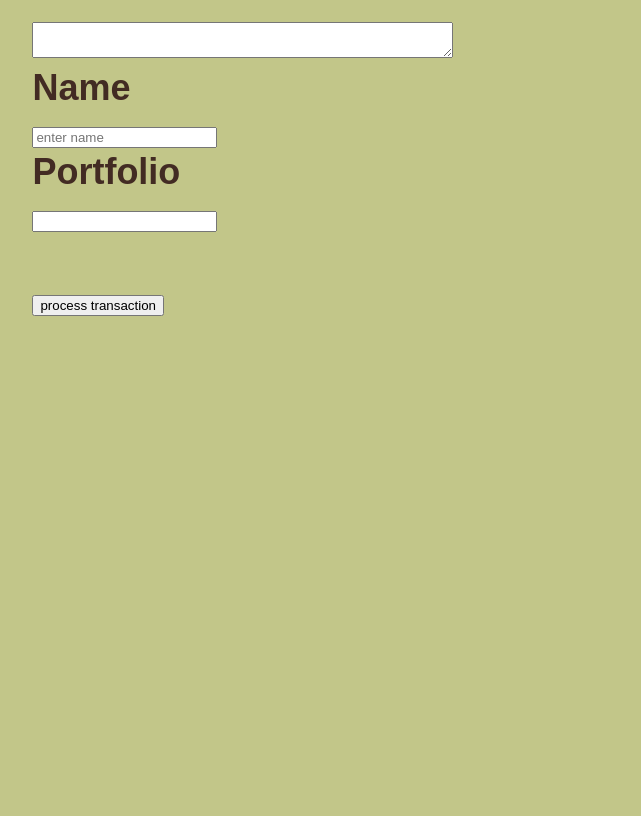
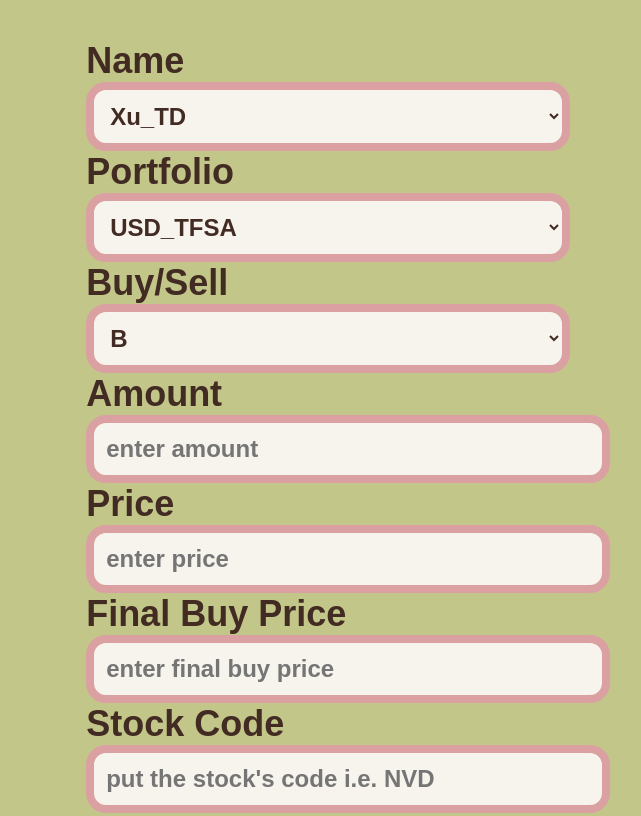
Before and after one commit to immasushirolll/financial-tracker, a website: page index.html in a window 1280 px wide. Shown: the part 520-1336 px from the top of the page, without its empty margins (70-711 px from the left). Before the commit the page ends 942 px from the top, so only its background shows below. Drawn offline with Linux system fonts and the light colour scheme; a web font is replaced by a local one.

Commit message:
chkpt for tn im done

```diff
--- a/index.html
+++ b/index.html
@@ -21,17 +21,48 @@
     <h1>ദ്ദി（• ˕ •マ.ᐟ</h1>
     <p>👋hi dad, i hope this helps!</p>
     <p> input your new transactions below:</p>
-    <textarea id="transactions" rows="2" cols="50"></textarea>
-    <br />
 
     <form action="writer.py" method="POST">
         <label for="name">Name</label><br>
-        <input type="text" id="name" name="name" placeholder="enter name"><br>
+        <select type="select" id="name_test" name="name_test">
+          <option>Xu_TD</option>
+          <option>Xu_WS</option>
+          <option>Jin_TD</option>
+          <option>Yu_TD</option>
+          <option>Jia_TD</option>
+          <option>Jia_WS</option>
+        </select><br>
+
         <label for="portfolio">Portfolio</label><br>
-        <input type="text" id="portfolio" name="portfolio"><br><br>
+        <select type="select" id="portfolio_test" name="portfolio_test">
+            <option>USD_TFSA</option>
+            <option>USD_CASH</option>
+            <option>CAD_TFSA</option>
+            <option>CAD_SDRSP</option>
+            <option>CAD_SAVING</option>
+        </select><br>
+
+        <label for="buy/sell">Buy/Sell</label><br>
+        <select type="select" id="buy/sell_test" name="buy/sell_test">
+            <option>B</option>
+            <option>S</option>
+        </select><br>
+
+        <label for="amount">Amount</label><br>
+        <input type="text" id="amount" name="amount" placeholder="enter amount"><br>
+
+        <label for="price">Price</label><br>
+        <input type="text" id="price" name="price" placeholder="enter price"><br>
+
+        <label for="finalbuyprice">Final Buy Price</label><br>
+        <input type="text" id="finalbuyprice" name="finalbuyprice" placeholder="enter final buy price"><br>
+
+        <label for="stockcode">Stock Code</label><br>
+        <input type="text" id="stockcode" name="stockcode" placeholder="put the stock's code i.e. NVD"><br>
     </form>
 
     <button id="write"> process transaction </button>
+    <!-- make picture button -->
   </body>
   <script src="./renderer.js"></script>
 </html>
--- a/style.css
+++ b/style.css
@@ -28,3 +28,58 @@ h1 {
 p {
   line-height: 1.6;
 }
+
+form {
+  margin: 5%;
+}
+
+label {
+  font-family: "Gamja Flower", sans-serif;
+  font-weight: 800;
+  font-style: normal;
+}
+
+input {
+  font-family: "Gamja Flower", sans-serif;
+  font-weight: 800;
+  font-style: normal;
+  font-size: 24px;
+
+  padding: 12px;
+  border: 8px solid #dba1a2;
+  border-radius: 20px;
+  background-color: #f7f3ed;
+  color: #422b23;
+
+  width: 50%
+}
+
+select {
+  font-family: "Gamja Flower", sans-serif;
+  font-weight: 800;
+  font-style: normal;
+  font-size: 24px;
+
+  padding: 12px;
+  border: 8px solid #dba1a2;
+  border-radius: 20px;
+  background-color: #f7f3ed;
+  color: #422b23;
+
+  width: 50%;
+}
+
+button {
+  font-family: "Gamja Flower", sans-serif;
+  font-weight: 800;
+  font-style: normal;
+  font-size: 30px;
+  background-color: #efd8d6;
+  border: none;
+  color: #422b23;
+  padding: 16px 32px;
+  text-decoration: none;
+  margin: 4px 2px;
+  cursor: pointer;
+  justify-content: center;
+}
```
Also changed, not shown: progresslog.md (+3 -0 lines).
